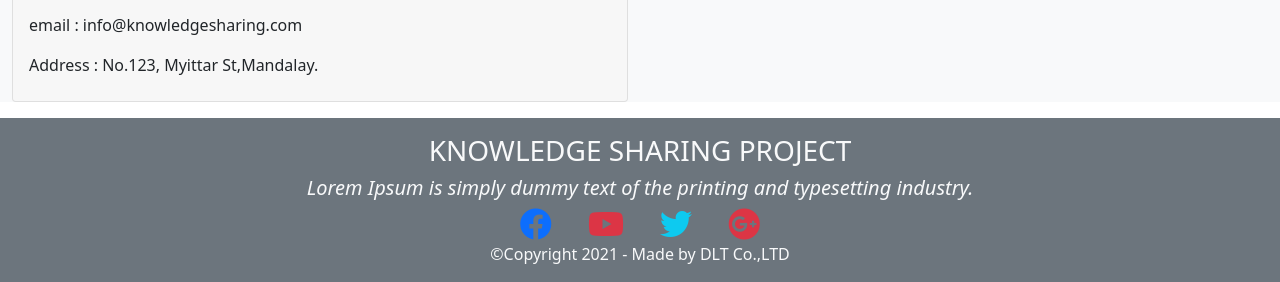
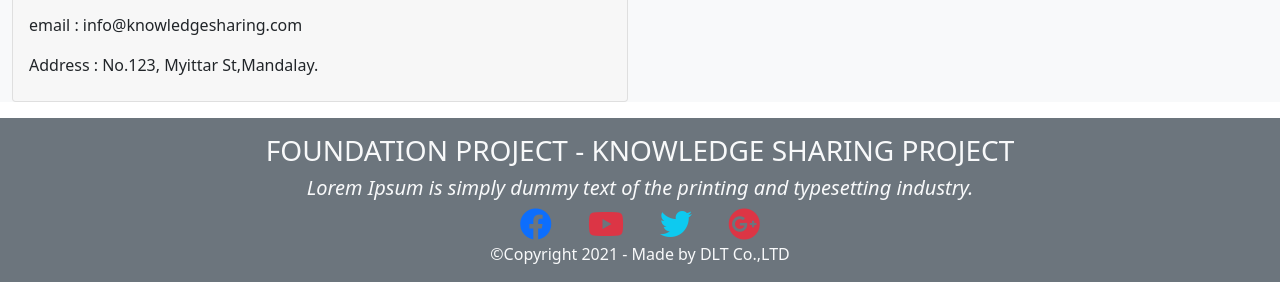
Before and after one commit to hteteihlaing/knowledgesharingproject, a plain HTML site: page index.html in a window 1280 px wide. Shown: the part 3612-3894 px from the top of the page. Drawn offline with nearby package versions, Linux system fonts and the light colour scheme.

Commit message:
my first project

```diff
--- a/index.html
+++ b/index.html
@@ -352,7 +352,7 @@
 	<footer class="bg-secondary p-3">
 		<div class="container-fluid">
 			<div class="col-12 text-center">
-				<h3 class="text-light text-uppercase fw-light">knowledge sharing project</h3>
+				<h3 class="text-light text-uppercase fw-light">foundation project - knowledge sharing project</h3>
 				<h5 class="text-light fw-light fst-italic">Lorem Ipsum is simply dummy text of the printing and typesetting industry.</h5>
 
 				<div>
```
